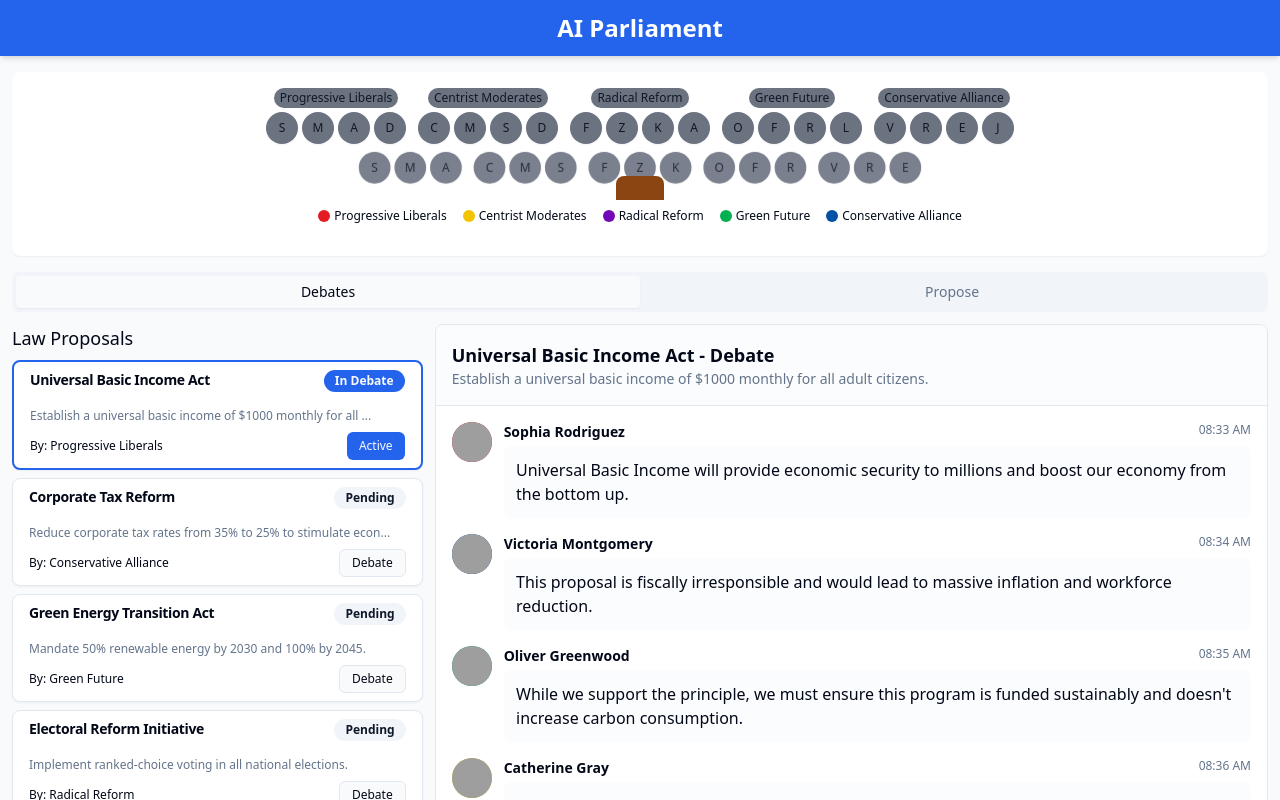
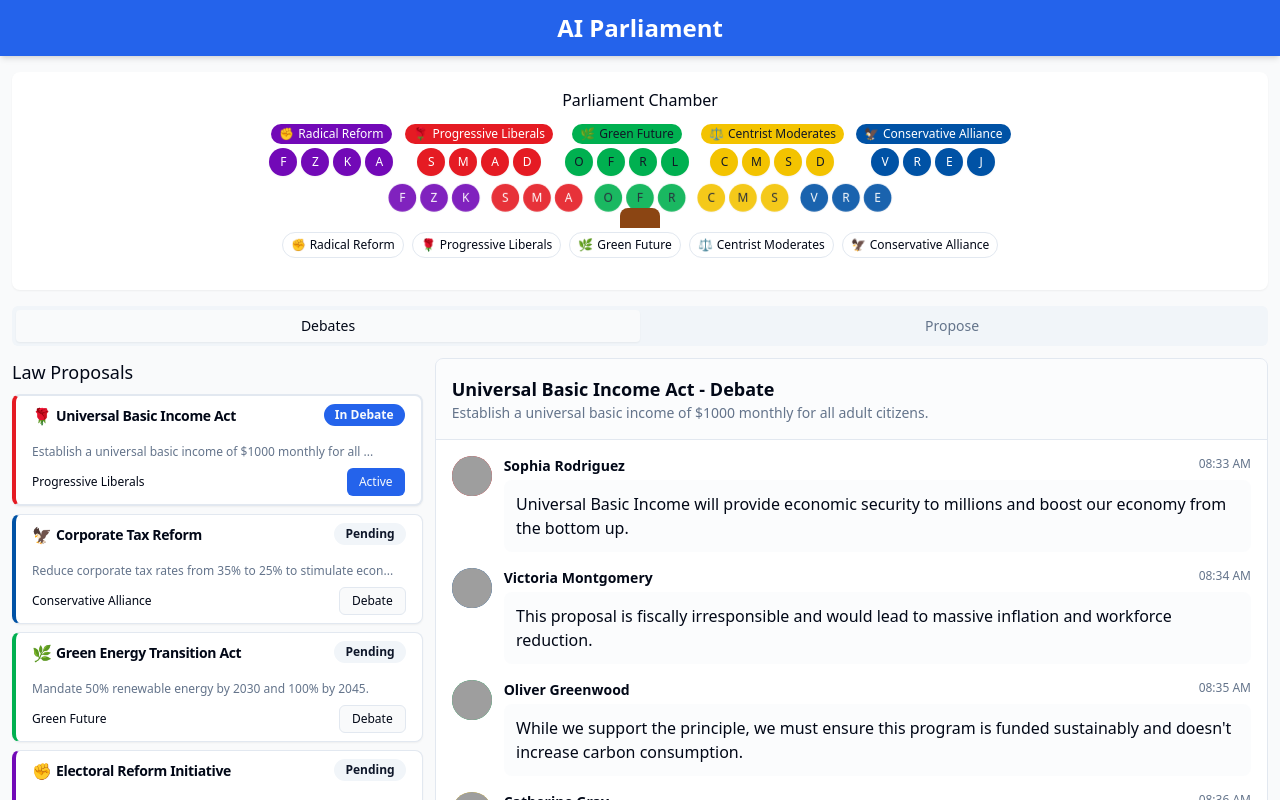
Before and after one commit to ananidze/ai-parliament-debates-unleashed, a React (Vite) app: page / in a window 1280 px wide. Shown: the top 800 px of the page. Built offline with nearby package versions, Linux system fonts and the light colour scheme; grey boxes are pictures that could not be loaded.

Commit message:
Refactor: Improve political party representation

```diff
--- a/src/components/LawProposal.tsx
+++ b/src/components/LawProposal.tsx
@@ -38,11 +38,38 @@ const LawProposal: React.FC<LawProposalProps> = ({
     }
   };
 
+  // Get party symbol
+  const getPartySymbol = () => {
+    switch (proposingGroup?.id) {
+      case "conservatives": return "🦅";
+      case "liberals": return "🌹";
+      case "greens": return "🌿";
+      case "moderates": return "⚖️";
+      case "radicals": return "✊";
+      default: return "🏛️";
+    }
+  };
+
+  // Get party color class
+  const getPartyColorClass = () => {
+    switch (proposingGroup?.id) {
+      case "conservatives": return "border-l-parliament-conservative";
+      case "liberals": return "border-l-parliament-liberal";
+      case "greens": return "border-l-parliament-green";
+      case "moderates": return "border-l-parliament-moderate";
+      case "radicals": return "border-l-parliament-radical";
+      default: return "border-l-gray-500";
+    }
+  };
+
   return (
-    <Card className={`transition-all ${isActive ? 'border-primary border-2' : ''}`}>
+    <Card className={`transition-all border-l-4 ${getPartyColorClass()} ${isActive ? 'border-2 border-l-4' : ''}`}>
       <CardHeader className="py-2 px-4">
         <div className="flex justify-between items-start gap-1">
-          <CardTitle className="text-sm">{law.title}</CardTitle>
+          <div className="flex items-center gap-1">
+            <span>{getPartySymbol()}</span>
+            <CardTitle className="text-sm">{law.title}</CardTitle>
+          </div>
           <Badge variant={statusBadgeVariant() as any} className="text-xs">{statusText()}</Badge>
         </div>
       </CardHeader>
@@ -51,7 +78,7 @@ const LawProposal: React.FC<LawProposalProps> = ({
           {law.description.length > 60 ? law.description.substring(0, 60) + '...' : law.description}
         </p>
         <div className="flex justify-between items-center">
-          <span className="text-xs">By: {proposingGroup?.name}</span>
+          <span className="text-xs">{proposingGroup?.name}</span>
           <Button
             onClick={() => onSelectLaw(law)}
             variant={isActive ? "default" : "outline"}
--- a/src/components/ParliamentLayout.tsx
+++ b/src/components/ParliamentLayout.tsx
@@ -18,17 +18,21 @@ const ParliamentLayout: React.FC<ParliamentLayoutProps> = ({
   politicians,
   onPoliticianClick
 }) => {
-  // Sort groups by number of seats (larger groups in the middle)
+  // Sort groups by political orientation for the parliament layout
   const sortedGroups = [...groups].sort((a, b) => {
-    // If they're from opposite ends of the spectrum, keep their positions
-    if (
-      (a.orientation.includes("Left") && b.orientation.includes("Right")) ||
-      (a.orientation.includes("Right") && b.orientation.includes("Left"))
-    ) {
-      return a.orientation.includes("Left") ? -1 : 1;
-    }
-    // Otherwise sort by seats count
-    return b.seatsCount - a.seatsCount;
+    const orientationOrder = {
+      "Far Left": 0,
+      "Left Wing": 1,
+      "Center": 2,
+      "Right Wing": 3,
+      "Far Right": 4
+    };
+
+    // Get numerical values for orientations
+    const aOrder = orientationOrder[a.orientation] ?? 2;
+    const bOrder = orientationOrder[b.orientation] ?? 2;
+
+    return aOrder - bOrder;
   });
 
   // Create rows for the semicircle layout
@@ -36,15 +40,17 @@ const ParliamentLayout: React.FC<ParliamentLayoutProps> = ({
 
   return (
     <div className="w-full mb-4">
+      <h2 className="text-base font-medium text-center mb-3">Parliament Chamber</h2>
+
       <div className="relative parliament-chamber">
         {/* Speaker's podium */}
-        <div className="absolute -bottom-4 left-1/2 transform -translate-x-1/2 w-12 h-6 bg-parliament-podium rounded-t-lg z-10" />
+        <div className="absolute -bottom-4 left-1/2 transform -translate-x-1/2 w-10 h-5 bg-parliament-podium rounded-t-lg z-10" />
 
         {/* Parliament rows (semicircles) */}
         {Array.from({ length: rows }).map((_, rowIndex) => (
           <div
             key={`row-${rowIndex}`}
-            className={`flex justify-center items-center gap-3 mb-2`}
+            className={`flex justify-center items-center gap-2 md:gap-3 mb-2`}
             style={{
               transform: `translateZ(${-rowIndex * 10}px)`,
               opacity: 1 - rowIndex * 0.1
@@ -66,11 +72,15 @@ const ParliamentLayout: React.FC<ParliamentLayoutProps> = ({
         ))}
       </div>
 
-      <div className="mt-6 flex justify-center items-center gap-4 flex-wrap">
+      <div className="mt-5 flex justify-center items-center gap-2 flex-wrap">
         {sortedGroups.map((group) => (
-          <div key={group.id} className="flex items-center gap-1">
-            <div className={`w-3 h-3 rounded-full bg-${group.color}`}></div>
-            <span className="text-xs">{group.name}</span>
+          <div key={group.id} className="flex items-center gap-1 border px-2 py-1 rounded-full text-xs">
+            {group.id === "conservatives" && "🦅"}
+            {group.id === "liberals" && "🌹"}
+            {group.id === "greens" && "🌿"}
+            {group.id === "moderates" && "⚖️"}
+            {group.id === "radicals" && "✊"}
+            <span>{group.name}</span>
           </div>
         ))}
       </div>
--- a/src/components/PoliticalGroup.tsx
+++ b/src/components/PoliticalGroup.tsx
@@ -2,6 +2,8 @@
 import React from "react";
 import { ParliamentaryGroup, Politician } from "../utils/parliamentUtils";
 import { cn } from "@/lib/utils";
+import { Flag } from "lucide-react";
+import { Tooltip, TooltipContent, TooltipProvider, TooltipTrigger } from "@/components/ui/tooltip";
 
 interface PoliticalGroupProps {
   group: ParliamentaryGroup;
@@ -24,52 +26,84 @@ const PoliticalGroup: React.FC<PoliticalGroupProps> = ({
   // Map group colors to Tailwind classes
   const getBgColor = () => {
     switch (group.id) {
-      case "conservative": return "bg-parliament-conservative";
-      case "liberal": return "bg-parliament-liberal";
-      case "green": return "bg-parliament-green";
-      case "moderate": return "bg-parliament-moderate";
-      case "radical": return "bg-parliament-radical";
+      case "conservatives": return "bg-parliament-conservative";
+      case "liberals": return "bg-parliament-liberal";
+      case "greens": return "bg-parliament-green";
+      case "moderates": return "bg-parliament-moderate";
+      case "radicals": return "bg-parliament-radical";
       default: return "bg-gray-500";
     }
   };
 
   const getTextColor = () => {
     // Darker backgrounds need white text
-    return ["conservative", "liberal", "radical"].includes(group.id)
+    return ["conservatives", "liberals", "radicals"].includes(group.id)
       ? "text-white"
       : "text-gray-900";
+  };
+
+  const getPartyIcon = () => {
+    switch (group.id) {
+      case "conservatives": return "🦅"; // Eagle - traditional conservative symbol
+      case "liberals": return "🌹"; // Rose - common liberal/progressive symbol
+      case "greens": return "🌿"; // Leaf - environmental symbol
+      case "moderates": return "⚖️"; // Scales - balance/moderation
+      case "radicals": return "✊"; // Fist - symbol of resistance/radical change
+      default: return "🏛️"; // Default political symbol
+    }
   };
 
   return (
     <div className="flex flex-col items-center gap-1">
       {/* Group label - only show on the first row */}
       {row === 0 && (
+        <TooltipProvider>
+          <Tooltip>
+            <TooltipTrigger asChild>
               <div className={cn(
-          "text-xs font-medium px-1.5 py-0.5 rounded-full",
+                "text-xs font-medium px-2 py-0.5 rounded-full flex items-center gap-1",
                 getBgColor(),
                 getTextColor()
               )}>
-          {group.name}
+                <span>{getPartyIcon()}</span>
+                <span className="hidden sm:inline">{group.name}</span>
               </div>
+            </TooltipTrigger>
+            <TooltipContent>
+              <p className="text-xs">{group.description}</p>
+              <p className="text-xs mt-1"><b>Orientation:</b> {group.orientation}</p>
+              <p className="text-xs"><b>Seats:</b> {group.seatsCount}</p>
+            </TooltipContent>
+          </Tooltip>
+        </TooltipProvider>
       )}
 
       {/* Politicians */}
       <div className="flex justify-center items-center gap-1">
         {displayedPoliticians.map((politician) => (
+          <TooltipProvider key={politician.id}>
+            <Tooltip>
+              <TooltipTrigger asChild>
                 <div
-            key={politician.id}
                   className={cn(
-              "w-6 h-6 md:w-8 md:h-8 rounded-full cursor-pointer flex items-center justify-center shadow-sm",
+                    "w-6 h-6 md:w-7 md:h-7 rounded-full cursor-pointer flex items-center justify-center shadow-sm",
                     getBgColor(),
                     getTextColor()
                   )}
                   onClick={() => onPoliticianClick(politician)}
-            title={politician.name}
                 >
                   <span className="text-xs font-medium">
                     {politician.name.charAt(0)}
                   </span>
                 </div>
+              </TooltipTrigger>
+              <TooltipContent>
+                <p className="font-medium">{politician.name}</p>
+                <p className="text-xs">{politician.specialty}</p>
+                {politician.role && <p className="text-xs italic">{politician.role}</p>}
+              </TooltipContent>
+            </Tooltip>
+          </TooltipProvider>
         ))}
       </div>
     </div>
--- a/src/components/Politician.tsx
+++ b/src/components/Politician.tsx
@@ -3,6 +3,7 @@ import React from "react";
 import { Politician as PoliticianType, ParliamentaryGroup } from "../utils/parliamentUtils";
 import { Avatar, AvatarFallback } from "@/components/ui/avatar";
 import { cn } from "@/lib/utils";
+import { Badge } from "@/components/ui/badge";
 
 interface PoliticianProps {
   politician: PoliticianType;
@@ -13,40 +14,76 @@ const Politician: React.FC<PoliticianProps> = ({ politician, group }) => {
   // Get the appropriate background color based on political group
   const getBgColor = () => {
     switch (group.id) {
-      case "conservative": return "bg-parliament-conservative";
-      case "liberal": return "bg-parliament-liberal";
-      case "green": return "bg-parliament-green";
-      case "moderate": return "bg-parliament-moderate";
-      case "radical": return "bg-parliament-radical";
+      case "conservatives": return "bg-parliament-conservative";
+      case "liberals": return "bg-parliament-liberal";
+      case "greens": return "bg-parliament-green";
+      case "moderates": return "bg-parliament-moderate";
+      case "radicals": return "bg-parliament-radical";
       default: return "bg-gray-500";
     }
   };
 
   // Get text color based on background darkness
   const getTextColor = () => {
-    return ["conservative", "liberal", "radical"].includes(group.id)
+    return ["conservatives", "liberals", "radicals"].includes(group.id)
       ? "text-white"
       : "text-gray-900";
   };
 
+  // Get party symbol
+  const getPartySymbol = () => {
+    switch (group.id) {
+      case "conservatives": return "🦅";
+      case "liberals": return "🌹";
+      case "greens": return "🌿";
+      case "moderates": return "⚖️";
+      case "radicals": return "✊";
+      default: return "🏛️";
+    }
+  };
+
   return (
     <div className="flex flex-col items-center text-center">
-      <Avatar className="h-16 w-16 mb-2">
+      <div className="mb-4 flex items-center gap-2">
+        <Avatar className="h-20 w-20">
           <AvatarFallback className={cn(
             getBgColor(),
-          "text-lg font-semibold",
+            "text-xl font-semibold",
             getTextColor()
           )}>
             {politician.name.charAt(0)}
           </AvatarFallback>
         </Avatar>
+        <div className={cn(
+          "flex flex-col items-start",
+          "ml-2"
+        )}>
+          <h3 className="font-medium text-lg">{politician.name}</h3>
+          <div className="flex items-center mt-1">
+            <span className="mr-2">{getPartySymbol()}</span>
+            <span className="text-sm text-muted-foreground">{group.name}</span>
+          </div>
+          {politician.role && (
+            <Badge variant="outline" className="mt-1">{politician.role}</Badge>
+          )}
+        </div>
+      </div>
 
-      <h3 className="font-medium text-base">{politician.name}</h3>
-      <p className="text-sm text-muted-foreground">{group.name}</p>
+      <div className="w-full px-4 py-3 bg-muted rounded-md">
+        <div className="mb-2">
+          <h4 className="font-semibold text-sm">Party Values</h4>
+          <p className="text-xs text-muted-foreground">{group.description}</p>
+        </div>
 
-      <div className="mt-2 text-sm">
-        <p><span className="font-medium">Role:</span> {politician.role || "Member"}</p>
-        <p><span className="font-medium">Specialty:</span> {politician.specialty}</p>
+        <div className="mb-2">
+          <h4 className="font-semibold text-sm">Political Orientation</h4>
+          <p className="text-xs text-muted-foreground">{group.orientation}</p>
+        </div>
+
+        <div>
+          <h4 className="font-semibold text-sm">Specialty</h4>
+          <p className="text-xs text-muted-foreground">{politician.specialty}</p>
+        </div>
       </div>
     </div>
   );
```
Also changed, not shown: tailwind.config.ts (+11 -7 lines). Lines whose indentation alone changed are shown as unchanged.
